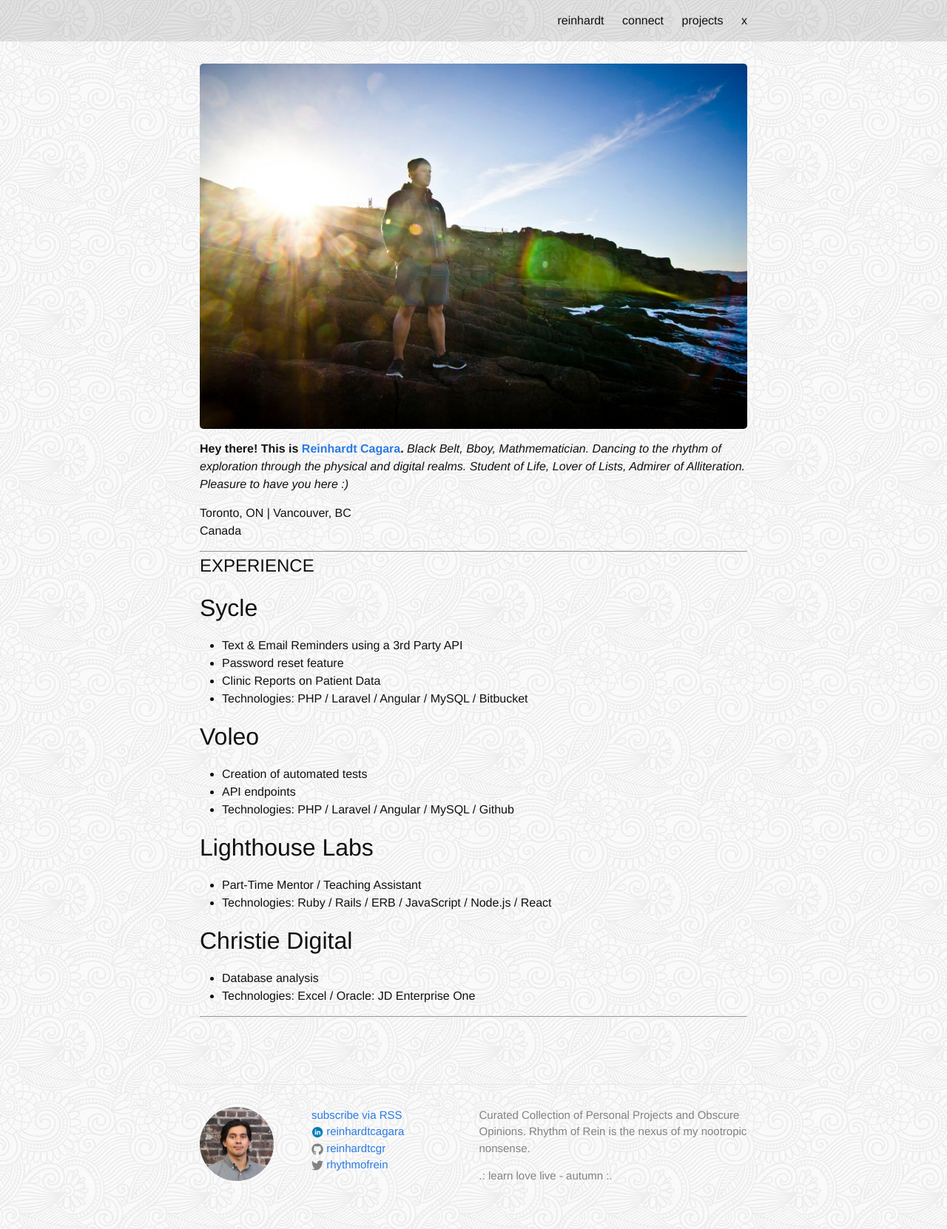
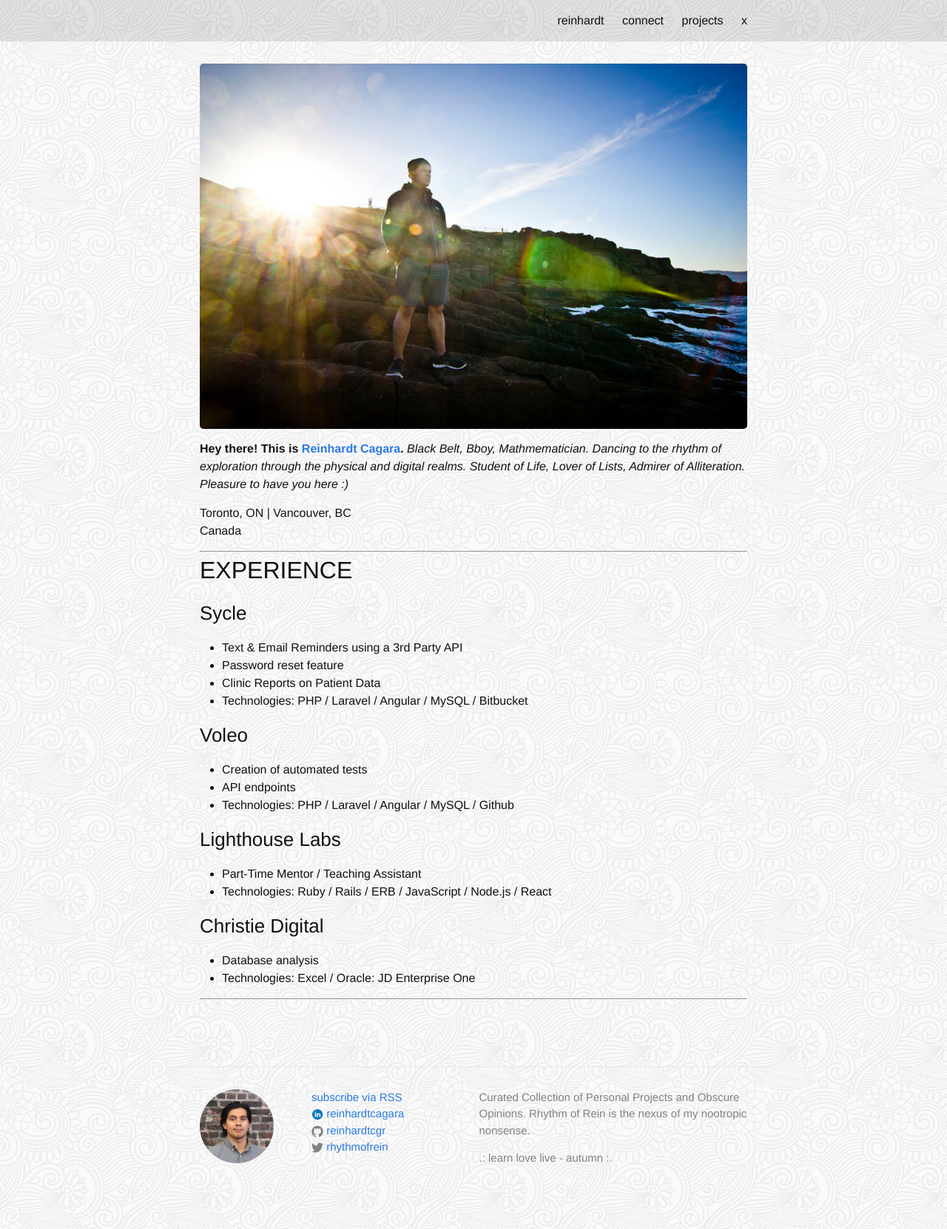
Before and after one commit to reinhardt021/reinhardt021.github.io, a Jekyll site: the page built from about.md, in a window 1280 px wide. Shown: the whole page at 74% size. Built offline with Jekyll 4.4.1, drawn with Linux system fonts in a browser that asks for light colours.

Commit message:
Styling fix

```diff
--- a/about.md
+++ b/about.md
@@ -14,24 +14,24 @@ Canada
 
 ---------
 
-# EXPERIENCE
+## EXPERIENCE
 
-## Sycle
+### Sycle
 - Text & Email Reminders using a 3rd Party API
 - Password reset feature
 - Clinic Reports on Patient Data
 - Technologies: PHP / Laravel / Angular / MySQL / Bitbucket
 
-## Voleo
+### Voleo
 - Creation of automated tests
 - API endpoints
 - Technologies: PHP / Laravel / Angular / MySQL / Github
 
-## Lighthouse Labs
+### Lighthouse Labs
 - Part-Time Mentor / Teaching Assistant
 - Technologies: Ruby / Rails / ERB / JavaScript / Node.js / React
 
-## Christie Digital
+### Christie Digital
 - Database analysis
 - Technologies: Excel / Oracle: JD Enterprise One
 
```
